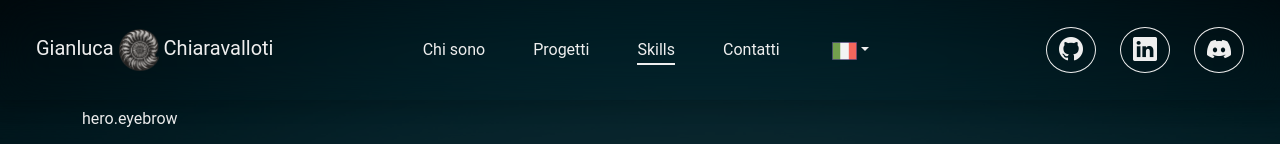
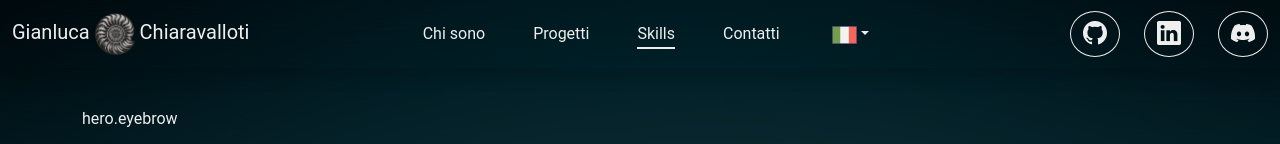
Before and after one commit to nagcas/new-portfolio, a React (Vite) app in the folder frontend/: page / in a window 1280 px wide. Shown: the top 144 px of the page. Built offline with nearby package versions, Linux system fonts and the light colour scheme; no server answers.

Commit message:
feat: Simplify NavBar styles by removing unnecessary margin and adjusting logo link class

```diff
--- a/frontend/src/components/navbar/NavBar.jsx
+++ b/frontend/src/components/navbar/NavBar.jsx
@@ -27,14 +27,14 @@ function NavBar() {
   return (
     <Navbar
       expand='lg'
-      className='navbar-dark mb-4 fixed-top p-4 menu__navbar shadow'
+      className='navbar-dark fixed-top menu__navbar shadow'
     >
       <Container fluid={true}>
         {/* Logo Portfolio */}
         <Navbar.Brand>
           <Link
             to='hero'
-            className='logo-link mt-4'
+            className='logo-link'
           >
             Gianluca{' '}
             <Image
```
